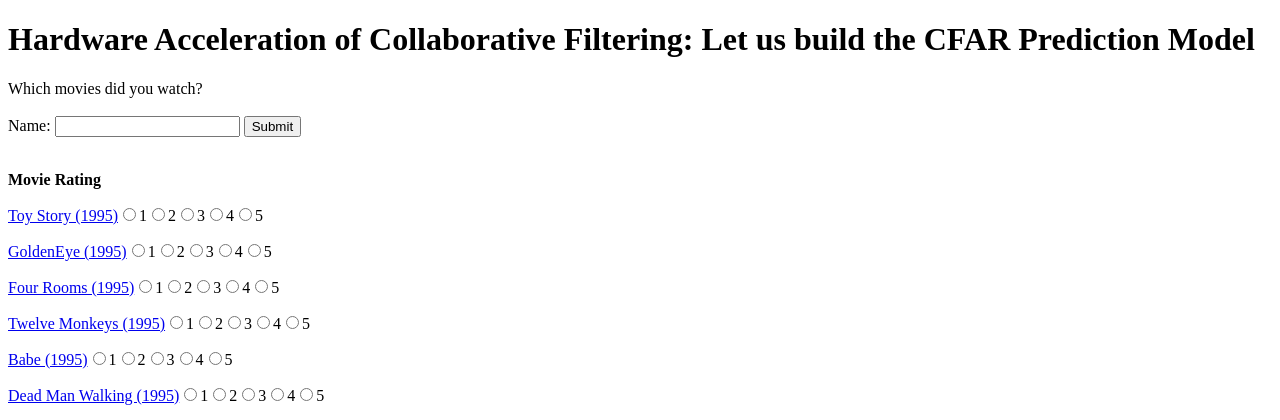
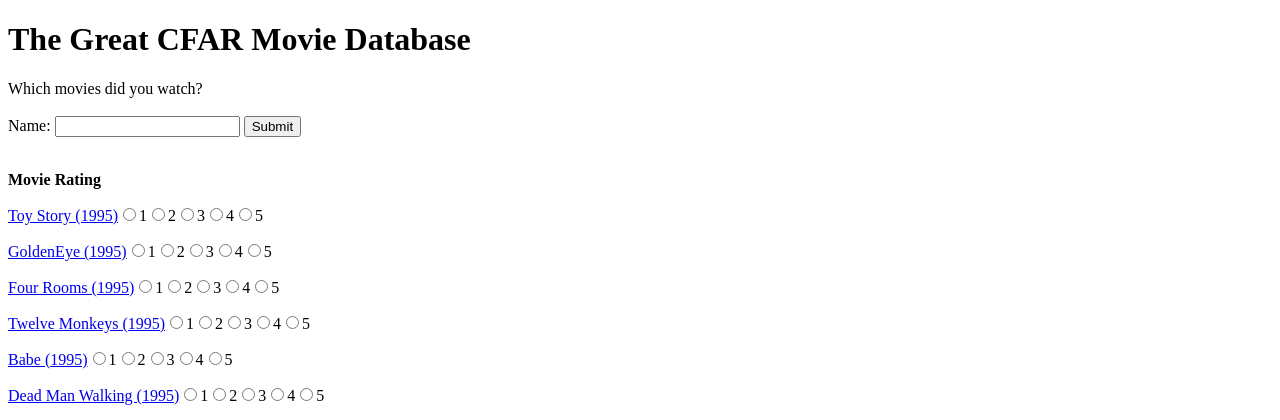
Before and after one commit to igon86/cfardemo, a PHP site: page / in a window 1280 px wide. Shown: the top 420 px of the page. Run offline with PHP 8.4, Linux system fonts and the light colour scheme; data that the repository does not hold is empty; some libraries are stand-ins or nearby versions.

Commit message:
title of the web page

```diff
--- a/index.php
+++ b/index.php
@@ -25,7 +25,7 @@
 
 <body>
 
-<h1>Hardware Acceleration of Collaborative Filtering: Let us build the CFAR Prediction Model</h1>
+<h1>The Great CFAR Movie Database</h1>
 
 Which movies did you watch?<br /><br />
 <form action="train.php" method="post">
@@ -59,7 +59,7 @@
     echo "</p>";
     $counter++;
 }
-echo count($names);
+//echo count($names);
 fclose($fh);
 ?>
 
--- a/train.php
+++ b/train.php
@@ -22,6 +22,7 @@
     }
     else
     {
+
         $N = count($ratings);
 		echo("You selected $N movie(s): </br>");
         $N2 = count($names);
```
